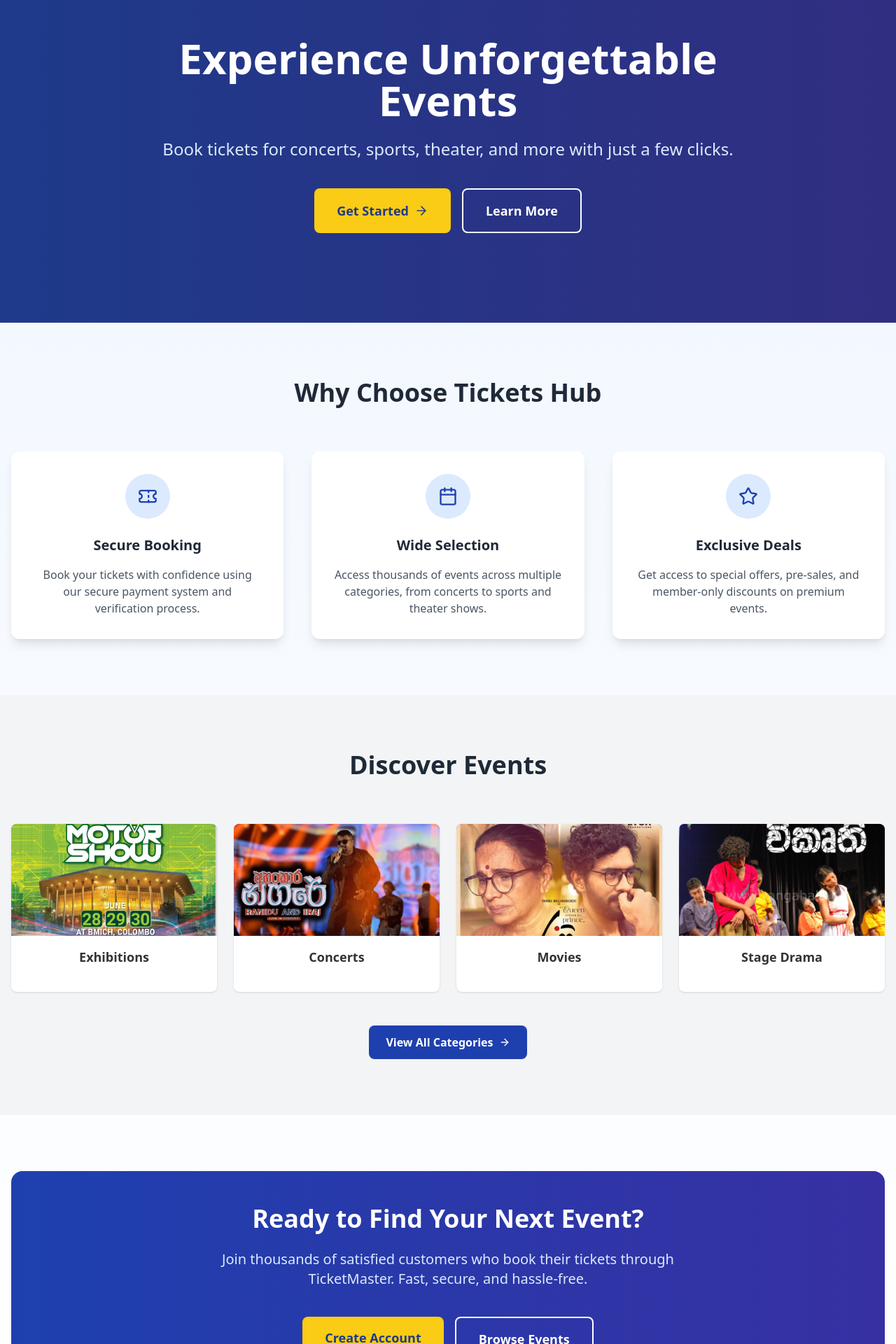
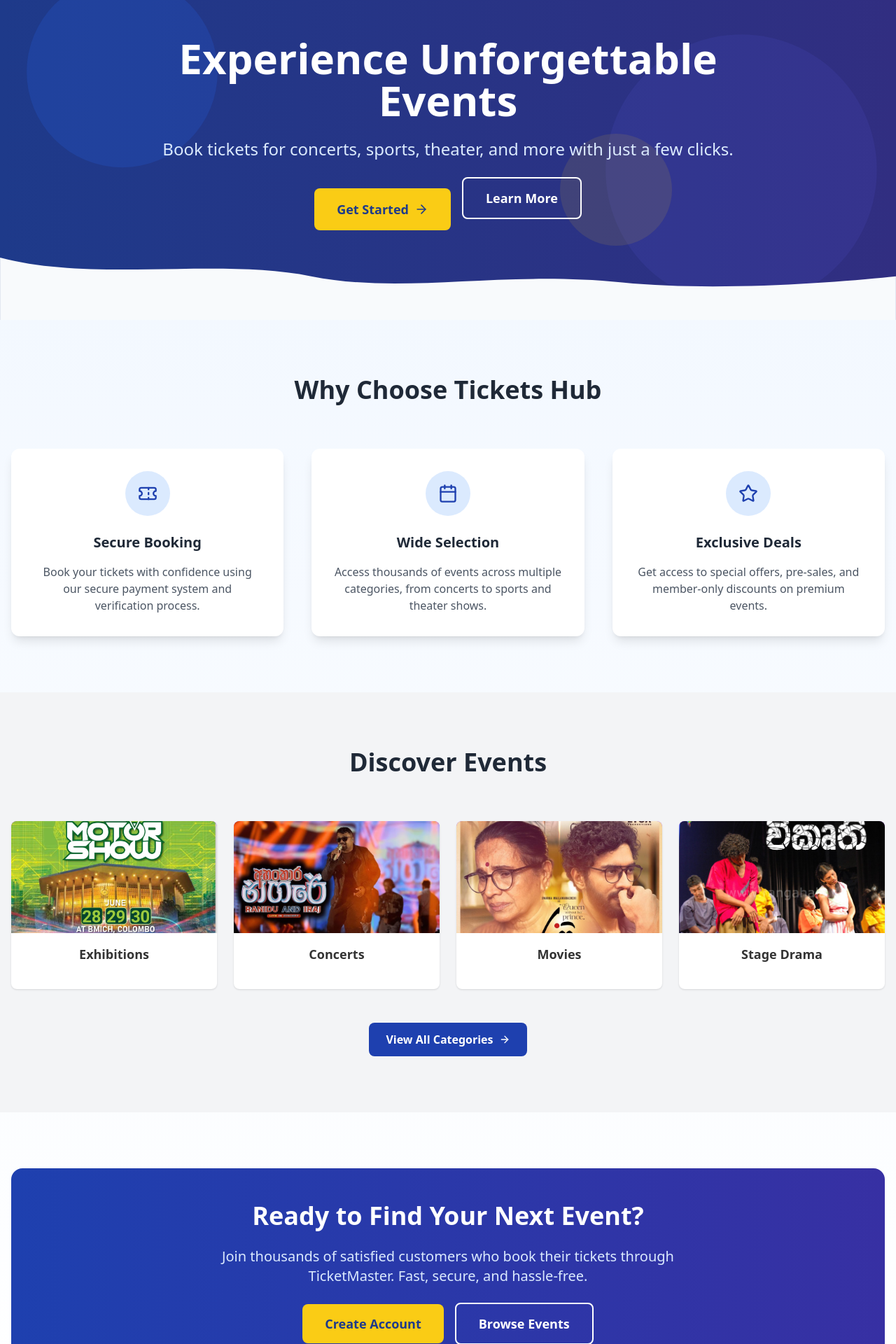
Before and after one commit to Sathyajith-pro/ITPM_frontend, a React (Vite) app: page / in a window 1280 px wide. Shown: the part 175-2095 px from the top of the page at 70% size. Built offline with nearby package versions, Linux system fonts and the light colour scheme.

Commit message:
add animation  ✔💥

```diff
--- a/src/components/header.jsx
+++ b/src/components/header.jsx
@@ -63,7 +63,7 @@ export default function Header() {
         </nav>
 
         <div className="absolute right-5 flex items-center space-x-4">
-          <div className="relative w-65 hidden md:block">
+          {/* <div className="relative w-65 hidden md:block">
             <input
               type="text"
               placeholder="Search... "
@@ -78,7 +78,7 @@ export default function Header() {
             >
               <path strokeLinecap="round" strokeLinejoin="round" strokeWidth={2} d="M21 21l-6-6m2-5a7 7 0 11-14 0 7 7 0 0114 0z" />
             </svg>
-          </div>
+          </div> */}
 
           <div className="auth-buttons">
             {!isAuthenticated ? (
--- a/src/pages/home/home.jsx
+++ b/src/pages/home/home.jsx
@@ -1,134 +1,288 @@
 import React from 'react';
 import { Link } from 'react-router-dom';
-import { Calendar, Ticket,  Star, ArrowRight } from 'lucide-react';
+import { Calendar, Ticket, Star, ArrowRight } from 'lucide-react';
+import { motion } from 'framer-motion';
 
 export default function Home() {
   return (
     <div className="min-h-screen bg-gradient-to-b from-blue-50 to-white">
-      {/* Hero Section */}
-      <div className="bg-gradient-to-r from-blue-900 to-indigo-900 text-white">
-        <div className="container mx-auto px-4 py-20 md:py-32">
+      {/* Animated Hero Section */}
+      <div className="bg-gradient-to-r from-blue-900 to-indigo-900 text-white overflow-hidden relative">
+        {/* Animated background elements */}
+        <motion.div
+          className="absolute top-10 left-10 w-64 h-64 rounded-full bg-blue-600 opacity-20"
+          animate={{
+            scale: [1, 1.2, 1],
+            x: [0, 20, 0],
+            y: [0, 30, 0],
+          }}
+          transition={{
+            duration: 8,
+            repeat: Infinity,
+            repeatType: "reverse",
+          }}
+        />
+        <motion.div
+          className="absolute bottom-10 right-10 w-80 h-80 rounded-full bg-indigo-500 opacity-10"
+          animate={{
+            scale: [1, 1.3, 1],
+            x: [0, -30, 0],
+            y: [0, -20, 0],
+          }}
+          transition={{
+            duration: 10,
+            repeat: Infinity,
+            repeatType: "reverse",
+          }}
+        />
+        <motion.div
+          className="absolute top-1/2 right-1/4 w-40 h-40 rounded-full bg-yellow-400 opacity-10"
+          animate={{
+            scale: [1, 1.4, 1],
+            x: [0, 40, 0],
+            y: [0, -40, 0],
+          }}
+          transition={{
+            duration: 6,
+            repeat: Infinity,
+            repeatType: "reverse",
+          }}
+        />
+
+        <div className="container mx-auto px-4 py-20 md:py-32 relative z-10">
           <div className="max-w-4xl mx-auto text-center">
-            <h1 className="text-4xl md:text-6xl font-bold mb-6">Experience Unforgettable Events</h1>
-            <p className="text-xl md:text-2xl text-blue-100 mb-10">Book tickets for concerts, sports, theater, and more with just a few clicks.</p>
-            <div className="flex justify-center gap-4">
+            <motion.h1
+              className="text-4xl md:text-6xl font-bold mb-6"
+              initial={{ opacity: 0, y: -20 }}
+              animate={{ opacity: 1, y: 0 }}
+              transition={{ duration: 0.7 }}
+            >
+              Experience Unforgettable Events
+            </motion.h1>
+
+            <motion.p
+              className="text-xl md:text-2xl text-blue-100 mb-10"
+              initial={{ opacity: 0, y: -20 }}
+              animate={{ opacity: 1, y: 0 }}
+              transition={{ duration: 0.7, delay: 0.2 }}
+            >
+              Book tickets for concerts, sports, theater, and more with just a few clicks.
+            </motion.p>
+
+            <motion.div
+              className="flex justify-center gap-4 flex-wrap"
+              initial={{ opacity: 0, y: 20 }}
+              animate={{ opacity: 1, y: 0 }}
+              transition={{ duration: 0.5, delay: 0.4 }}
+            >
+              <motion.div whileHover={{ scale: 1.05 }} whileTap={{ scale: 0.95 }}>
                 <Link to="/items" className="bg-yellow-400 hover:bg-yellow-500 text-blue-900 font-bold py-4 px-8 rounded-lg text-lg transition-colors flex items-center">
                   Get Started <ArrowRight className="ml-2" size={20} />
                 </Link>
+              </motion.div>
+
+              <motion.div whileHover={{ scale: 1.05 }} whileTap={{ scale: 0.95 }}>
                 <Link to="/how-it-works" className="border-2 border-white hover:bg-white hover:text-blue-900 text-white font-bold py-4 px-8 rounded-lg text-lg transition-colors">
                   Learn More
                 </Link>
+              </motion.div>
+            </motion.div>
           </div>
         </div>
+
+        {/* Animated wave divider */}
+        <div className="absolute bottom-0 left-0 w-full overflow-hidden">
+          <svg xmlns="http://www.w3.org/2000/svg" viewBox="0 0 1440 100" className="w-full h-auto">
+            <motion.path
+              initial={{ opacity: 0, pathLength: 0 }}
+              animate={{ opacity: 1, pathLength: 1 }}
+              transition={{ duration: 1.5, delay: 0.5 }}
+              d="M0,0 C150,40 350,0 500,30 C650,60 800,20 1000,40 C1150,55 1350,40 1440,30 L1440,100 L0,100 Z"
+              fill="#F8FAFC"
+            />
+          </svg>
         </div>
       </div>
 
       {/* Features Section */}
       <div className="container mx-auto px-4 py-20">
-        <h2 className="text-3xl md:text-4xl font-bold text-center mb-16 text-gray-800">Why Choose Tickets Hub</h2>
+        <motion.h2
+          className="text-3xl md:text-4xl font-bold text-center mb-16 text-gray-800"
+          initial={{ opacity: 0, y: 20 }}
+          whileInView={{ opacity: 1, y: 0 }}
+          viewport={{ once: true }}
+          transition={{ duration: 0.6 }}
+        >
+          Why Choose Tickets Hub
+        </motion.h2>
+
         <div className="grid grid-cols-1 md:grid-cols-3 gap-10">
-          <div className="bg-white p-8 rounded-xl shadow-lg hover:shadow-xl transition-shadow">
-            <div className="bg-blue-100 w-16 h-16 rounded-full flex items-center justify-center mb-6 mx-auto">
+          <motion.div
+            className="bg-white p-8 rounded-xl shadow-lg hover:shadow-xl transition-shadow"
+            initial={{ opacity: 0, y: 30 }}
+            whileInView={{ opacity: 1, y: 0 }}
+            viewport={{ once: true }}
+            transition={{ duration: 0.6, delay: 0.1 }}
+            whileHover={{ y: -10 }}
+          >
+            <motion.div
+              className="bg-blue-100 w-16 h-16 rounded-full flex items-center justify-center mb-6 mx-auto"
+              whileHover={{ rotate: 10, scale: 1.1 }}
+            >
               <Ticket className="text-blue-800" size={28} />
-            </div>
+            </motion.div>
             <h3 className="text-xl font-bold text-center mb-4 text-gray-800">Secure Booking</h3>
             <p className="text-gray-600 text-center">Book your tickets with confidence using our secure payment system and verification process.</p>
-          </div>
-          <div className="bg-white p-8 rounded-xl shadow-lg hover:shadow-xl transition-shadow">
-            <div className="bg-blue-100 w-16 h-16 rounded-full flex items-center justify-center mb-6 mx-auto">
+          </motion.div>
+
+          <motion.div
+            className="bg-white p-8 rounded-xl shadow-lg hover:shadow-xl transition-shadow"
+            initial={{ opacity: 0, y: 30 }}
+            whileInView={{ opacity: 1, y: 0 }}
+            viewport={{ once: true }}
+            transition={{ duration: 0.6, delay: 0.2 }}
+            whileHover={{ y: -10 }}
+          >
+            <motion.div
+              className="bg-blue-100 w-16 h-16 rounded-full flex items-center justify-center mb-6 mx-auto"
+              whileHover={{ rotate: 10, scale: 1.1 }}
+            >
               <Calendar className="text-blue-800" size={28} />
-            </div>
+            </motion.div>
             <h3 className="text-xl font-bold text-center mb-4 text-gray-800">Wide Selection</h3>
             <p className="text-gray-600 text-center">Access thousands of events across multiple categories, from concerts to sports and theater shows.</p>
-          </div>
-          <div className="bg-white p-8 rounded-xl shadow-lg hover:shadow-xl transition-shadow">
-            <div className="bg-blue-100 w-16 h-16 rounded-full flex items-center justify-center mb-6 mx-auto">
+          </motion.div>
+
+          <motion.div
+            className="bg-white p-8 rounded-xl shadow-lg hover:shadow-xl transition-shadow"
+            initial={{ opacity: 0, y: 30 }}
+            whileInView={{ opacity: 1, y: 0 }}
+            viewport={{ once: true }}
+            transition={{ duration: 0.6, delay: 0.3 }}
+            whileHover={{ y: -10 }}
+          >
+            <motion.div
+              className="bg-blue-100 w-16 h-16 rounded-full flex items-center justify-center mb-6 mx-auto"
+              whileHover={{ rotate: 10, scale: 1.1 }}
+            >
               <Star className="text-blue-800" size={28} />
-            </div>
+            </motion.div>
             <h3 className="text-xl font-bold text-center mb-4 text-gray-800">Exclusive Deals</h3>
             <p className="text-gray-600 text-center">Get access to special offers, pre-sales, and member-only discounts on premium events.</p>
-          </div>
+          </motion.div>
         </div>
       </div>
 
       {/* Event Categories */}
       <div className="bg-gray-100 py-20">
         <div className="container mx-auto px-4">
-          <h2 className="text-3xl md:text-4xl font-bold text-center mb-16 text-gray-800">Discover Events</h2>
+          <motion.h2
+            className="text-3xl md:text-4xl font-bold text-center mb-16 text-gray-800"
+            initial={{ opacity: 0, y: 20 }}
+            whileInView={{ opacity: 1, y: 0 }}
+            viewport={{ once: true }}
+            transition={{ duration: 0.6 }}
+          >
+            Discover Events
+          </motion.h2>
+
           <div className="grid grid-cols-2 md:grid-cols-4 gap-6">
-
-               <div className="bg-white rounded-lg shadow overflow-hidden hover:shadow-lg transition-shadow group">
-  <div className="h-40 bg-purple-500 flex items-center justify-center group-hover:bg-purple-600 transition-colors">
-    <img src="/test.png" alt="Drama" className="h-full w-full object-cover" />
+            {[
+              { title: "Exhibitions", image: "/test.png" },
+              { title: "Concerts", image: "/concert-image.png" },
+              { title: "Movies", image: "/movie.png" },
+              { title: "Stage Drama", image: "/drama.png" }
+            ].map((item, index) => (
+              <motion.div
+                key={item.title}
+                className="bg-white rounded-lg shadow overflow-hidden hover:shadow-lg transition-shadow group"
+                initial={{ opacity: 0, y: 30 }}
+                whileInView={{ opacity: 1, y: 0 }}
+                viewport={{ once: true }}
+                transition={{ duration: 0.5, delay: index * 0.1 }}
+                whileHover={{ y: -10 }}
+              >
+                <motion.div
+                  className="h-40 bg-purple-500 flex items-center justify-center group-hover:bg-purple-600 transition-colors overflow-hidden"
+                  whileHover={{ scale: 1.1 }}
+                  transition={{ duration: 0.3 }}
+                >
+                  <img src={item.image} alt={item.title} className="h-full w-full object-cover" />
+                </motion.div>
+                <div className="p-4">
+                  <h3 className="font-bold text-lg text-center">{item.title}</h3>
                 </div>
-  <div className="p-4">
-    <h3 className="font-bold text-lg text-center">Exhibitions</h3>
-  </div>
+              </motion.div>
+            ))}
           </div>
 
-
-            <div className="bg-white rounded-lg shadow overflow-hidden hover:shadow-lg transition-shadow group">
-  <div className="h-40 bg-purple-500 flex items-center justify-center group-hover:bg-purple-600 transition-colors">
-    <img src="/concert-image.png" alt="Drama" className="h-full w-full object-cover" />
-  </div>
-  <div className="p-4">
-    <h3 className="font-bold text-lg text-center">Concerts</h3>
-  </div>
-</div>
-
-
-            <div className="bg-white rounded-lg shadow overflow-hidden hover:shadow-lg transition-shadow group">
-  <div className="h-40 bg-purple-500 flex items-center justify-center group-hover:bg-purple-600 transition-colors">
-    <img src="/movie.png" alt="Drama" className="h-full w-full object-cover" />
-  </div>
-  <div className="p-4">
-    <h3 className="font-bold text-lg text-center">Movies</h3>
-  </div>
-</div>
-
-
-
-            <div className="bg-white rounded-lg shadow overflow-hidden hover:shadow-lg transition-shadow group">
-  <div className="h-40 bg-purple-500 flex items-center justify-center group-hover:bg-purple-600 transition-colors">
-    <img src="/drama.png" alt="Drama" className="h-full w-full object-cover" />
-  </div>
-  <div className="p-4">
-    <h3 className="font-bold text-lg text-center">Stage Drama</h3>
-  </div>
-</div>
-
-
-
-          </div>
-          <div className="text-center mt-12">
+          <motion.div
+            className="text-center mt-12"
+            initial={{ opacity: 0, y: 20 }}
+            whileInView={{ opacity: 1, y: 0 }}
+            viewport={{ once: true }}
+            transition={{ duration: 0.6, delay: 0.4 }}
+          >
+            <motion.div whileHover={{ scale: 1.05 }} whileTap={{ scale: 0.95 }}>
               <Link to="/events" className="inline-flex items-center bg-blue-800 hover:bg-blue-900 text-white font-bold py-3 px-6 rounded-lg transition-colors">
                 View All Categories <ArrowRight className="ml-2" size={16} />
               </Link>
-          </div>
+            </motion.div>
+          </motion.div>
         </div>
       </div>
 
       {/* CTA Section */}
       <div className="container mx-auto px-4 py-20">
-        <div className="bg-gradient-to-r from-blue-800 to-indigo-800 rounded-2xl p-12 text-white text-center">
-          <h2 className="text-3xl md:text-4xl font-bold mb-6">Ready to Find Your Next Event?</h2>
-          <p className="text-xl text-blue-100 mb-10 max-w-2xl mx-auto">
+        <motion.div
+          className="bg-gradient-to-r from-blue-800 to-indigo-800 rounded-2xl p-12 text-white text-center"
+          initial={{ opacity: 0, y: 40 }}
+          whileInView={{ opacity: 1, y: 0 }}
+          viewport={{ once: true }}
+          transition={{ duration: 0.8 }}
+        >
+          <motion.h2
+            className="text-3xl md:text-4xl font-bold mb-6"
+            initial={{ opacity: 0, y: 20 }}
+            whileInView={{ opacity: 1, y: 0 }}
+            viewport={{ once: true }}
+            transition={{ duration: 0.6, delay: 0.2 }}
+          >
+            Ready to Find Your Next Event?
+          </motion.h2>
+
+          <motion.p
+            className="text-xl text-blue-100 mb-10 max-w-2xl mx-auto"
+            initial={{ opacity: 0, y: 20 }}
+            whileInView={{ opacity: 1, y: 0 }}
+            viewport={{ once: true }}
+            transition={{ duration: 0.6, delay: 0.3 }}
+          >
             Join thousands of satisfied customers who book their tickets through TicketMaster.
             Fast, secure, and hassle-free.
-          </p>
-          <div className="flex flex-col md:flex-row justify-center gap-4">
+          </motion.p>
+
+          <motion.div
+            className="flex flex-col md:flex-row justify-center gap-4"
+            initial={{ opacity: 0, y: 20 }}
+            whileInView={{ opacity: 1, y: 0 }}
+            viewport={{ once: true }}
+            transition={{ duration: 0.6, delay: 0.4 }}
+          >
+            <motion.div whileHover={{ scale: 1.05 }} whileTap={{ scale: 0.95 }}>
               <Link to="/register" className="bg-yellow-400 hover:bg-yellow-500 text-blue-900 font-bold py-4 px-8 rounded-lg text-lg transition-colors">
                 Create Account
               </Link>
+            </motion.div>
+
+            <motion.div whileHover={{ scale: 1.05 }} whileTap={{ scale: 0.95 }}>
               <Link to="/items" className="border-2 border-white hover:bg-white hover:text-blue-900 text-white font-bold py-4 px-8 rounded-lg text-lg transition-colors">
                 Browse Events
               </Link>
+            </motion.div>
+          </motion.div>
+        </motion.div>
       </div>
-        </div>
-      </div>
-
-      {/* Testimonials section could be added here */}
-
     </div>
   );
 }
```
Lines whose indentation alone changed are shown as unchanged.
